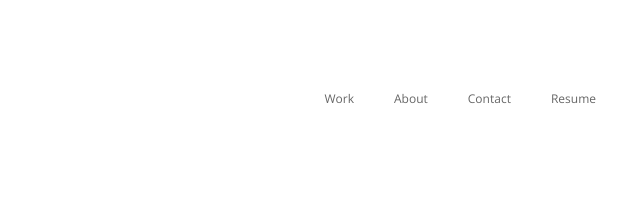
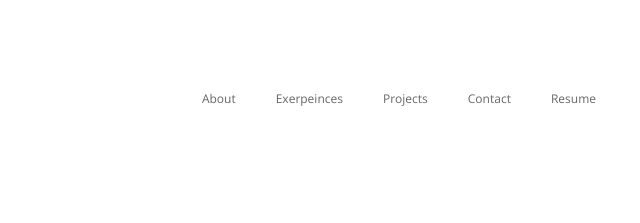
Before and after one commit to RichtXO/richtxo.github.io, a Gatsby site: page / in a window 1280 px wide. Shown: the top 223 px of the page, 531-1171 px from the left. Built offline with nearby package versions, Linux system fonts and the light colour scheme; Gatsby itself is replaced by a stand-in of ours.

Commit message:
fix navbar

```diff
--- a/src/components/Experiences.js
+++ b/src/components/Experiences.js
@@ -9,7 +9,7 @@ const Experiences = () => {
           <h1>Experiences</h1>
           <div className="skills-grid">
             {data.experiences.map(experience => (
-              <div className="skill" key={experience.id}>
+              <div className="experiences" key={experience.id}>
                 <img src={experience.img} alt="css" className="skillIcons"></img>
                 <h4>{experience.title}</h4>
                 <h5>{experience.date}</h5>
--- a/src/components/Navbar.js
+++ b/src/components/Navbar.js
@@ -16,8 +16,9 @@ const Navbar = () => {
             Richard Tsai.
           </div>
           <div className="links-wrapper">
-            <button onClick={() => scrollTo("#work")}>Work</button>
             <button onClick={() => scrollTo("#about")}>About</button>
+            <button onClick={() => scrollTo("#experiences")}>Exerpeinces</button>
+            <button onClick={() => scrollTo("#projects")}>Projects</button>
             <button onClick={() => scrollTo("#contact")}>Contact</button>
             <a href={resume}>
               <button>Resume</button>
--- a/src/components/Projects.js
+++ b/src/components/Projects.js
@@ -6,7 +6,7 @@ import data from "../yourdata"
 
 const Projects = () => {
   return (
-    <div className="section" id="work">
+    <div className="section" id="projects">
       <div className="container">
         <div className="work-wrapper">
           <Fade bottom>
```
